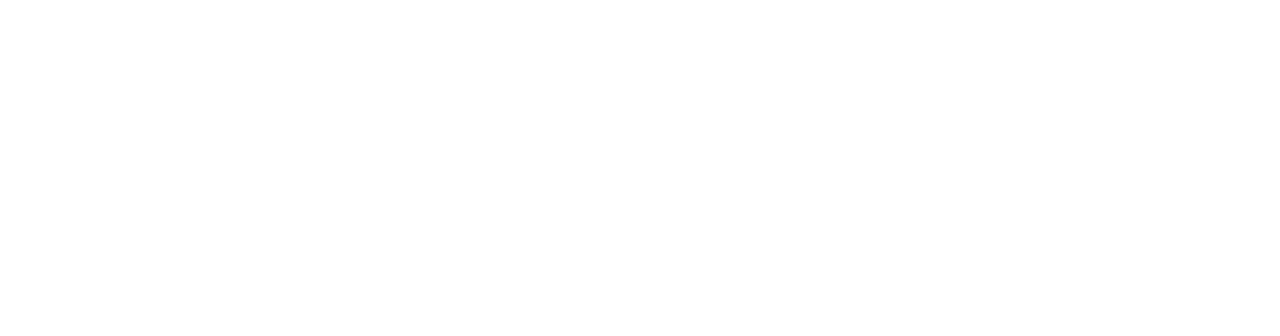
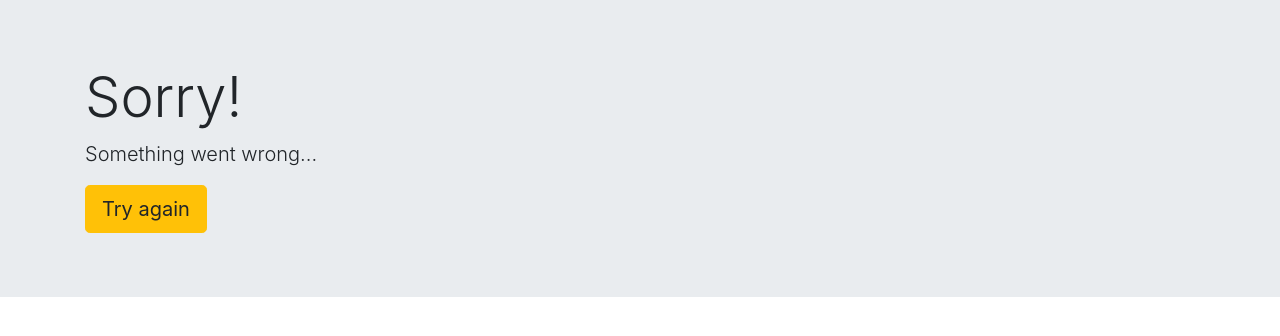
Before and after one commit to Denizka79/Newsletter-Signup, a website: page failure.html in a window 1280 px wide. Drawn offline with nearby package versions, Linux system fonts and the light colour scheme.

Commit message:
Finish creating e-mail signup app

```diff
--- a/failure.html
+++ b/failure.html
@@ -5,8 +5,17 @@
     <meta http-equiv="X-UA-Compatible" content="IE=edge">
     <meta name="viewport" content="width=device-width, initial-scale=1.0">
     <title>Document</title>
+    <link rel="stylesheet" href="https://maxcdn.bootstrapcdn.com/bootstrap/4.0.0/css/bootstrap.min.css" integrity="sha384-Gn5384xqQ1aoWXA+058RXPxPg6fy4IWvTNh0E263XmFcJlSAwiGgFAW/dAiS6JXm" crossorigin="anonymous">
 </head>
 <body>
-
+    <div class="jumbotron jumbotron-fluid">
+        <div class="container">
+          <h1 class="display-4">Sorry!</h1>
+          <p class="lead">Something went wrong...</p>
+          <form action="/failure" method="post">
+              <button class="btn btn-lg btn-warning" type="submit" name="button">Try again</button>
+          </form>
+        </div>
+      </div>
 </body>
 </html>
```
Also changed, not shown: app.js (+15 -1 lines), success.html (+7 -1 lines).
